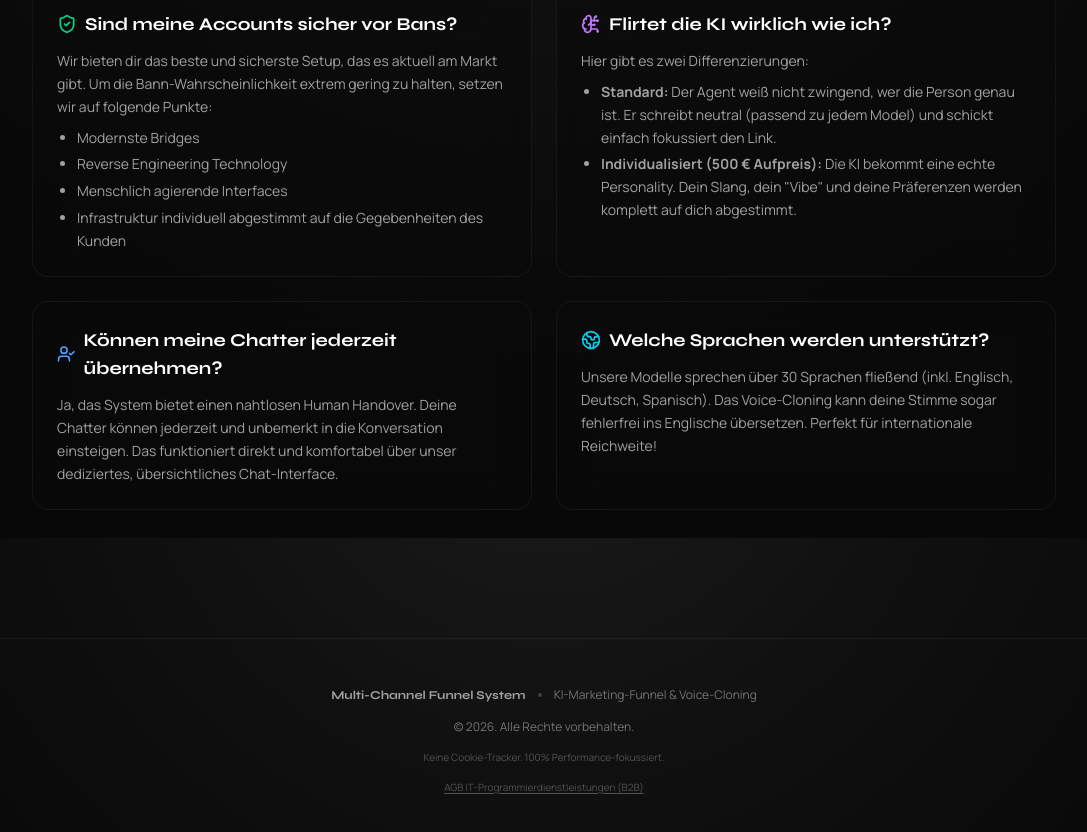
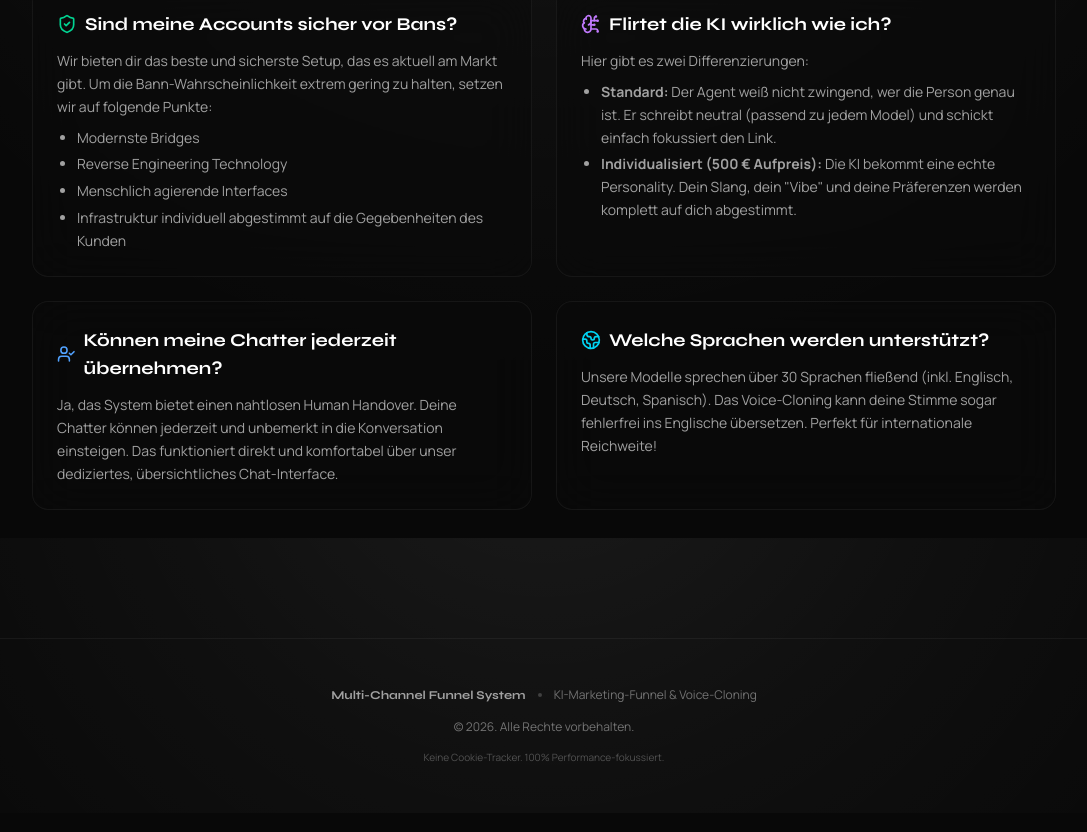
Before and after one commit to Jonaspwittmann/Marketing-Multi-Channel-Funnel, a React (Vite) app: page / in a window 1280 px wide. Shown: the part 5062-5894 px from the top of the page, without its empty margins (96-1183 px from the left). Built offline with nearby package versions, Linux system fonts and the light colour scheme.

Commit message:
Revert "Add WKO AGB link to footer"
This reverts commit 7d1149fdc43946989e8e63ee63675496139f0722.

```diff
--- a/src/App.tsx
+++ b/src/App.tsx
@@ -1504,11 +1504,6 @@ export default function App() {
         </div>
         <p>© {new Date().getFullYear()}. Alle Rechte vorbehalten.</p>
         <p className="text-[10px] text-neutral-600">Keine Cookie-Tracker. 100% Performance-fokussiert.</p>
-        <div className="flex justify-center gap-4 text-[10px] text-neutral-600 mt-2">
-          <a href="https://www.wko.at/oe/information-consulting/unternehmensberatung-buchhaltung-it/agb-it-programmierdienstleistungen-b2b.pdf" target="_blank" rel="noopener noreferrer" className="hover:text-neutral-400 transition-colors underline underline-offset-2">
-            AGB IT-Programmierdienstleistungen (B2B)
-          </a>
-        </div>
       </footer>
 
     </div>
```
